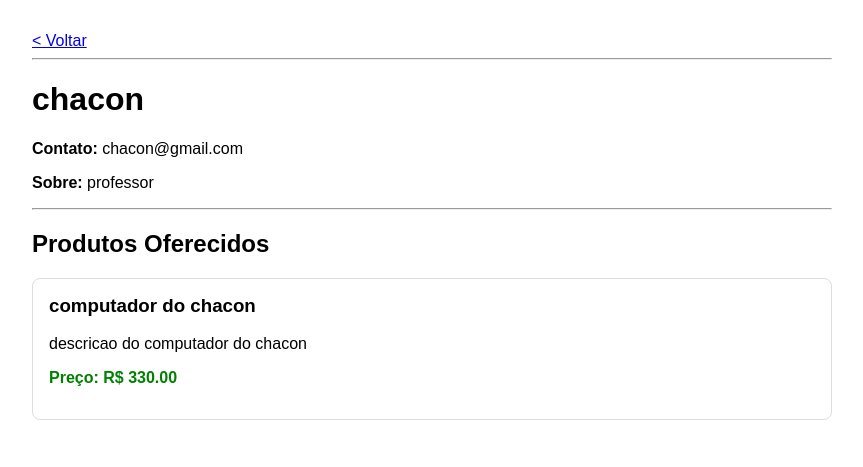
After one commit to jm-236/trabalho-ES, a Django app: page /expositor/1/ in a window 1280 px wide. The commit adds this page. Shown: the top 467 px of the page, without its empty margins (208-1071 px from the left). Run offline with Django 5.2, Linux system fonts and the light colour scheme; data comes from the database, SQL or seed files in the repository.

Commit message:
feat: telas de detalhes de produtos e expositores

```diff
--- /dev/null
+++ b/sistema_de_gestao_de_feiras/core/templates/core/detalhes_expositor.html
@@ -0,0 +1,37 @@
+<!DOCTYPE html>
+<html lang="pt-br">
+<head>
+    <meta charset="UTF-8">
+    <title>Detalhes de {{ expositor.nome }}</title>
+    <style>
+        body { font-family: sans-serif; padding: 2em; max-width: 800px; margin: auto; }
+        .produto-card { border: 1px solid #ddd; padding: 1em; margin-bottom: 1em; border-radius: 8px; }
+        .produto-card h3 { margin-top: 0; }
+        .preco { font-weight: bold; color: green; }
+    </style>
+</head>
+<body>
+    <a href="javascript:history.back()">< Voltar</a>
+    <hr>
+
+    <h1>{{ expositor.nome }}</h1>
+    <p><strong>Contato:</strong> {{ expositor.contato }}</p>
+    <p><strong>Sobre:</strong> {{ expositor.descricao }}</p>
+
+    <hr>
+
+    <h2>Produtos Oferecidos</h2>
+    {% if produtos %}
+        {% for produto in produtos %}
+            <div class="produto-card">
+                <h3>{{ produto.nome }}</h3>
+                <p>{{ produto.descricao }}</p>
+                <p class="preco">Preço: R$ {{ produto.preco|floatformat:2 }}</p>
+            </div>
+        {% endfor %}
+    {% else %}
+        <p>Este expositor ainda não cadastrou produtos.</p>
+    {% endif %}
+
+</body>
+</html>
--- a/sistema_de_gestao_de_feiras/core/templates/core/detalhes_feira.html
+++ b/sistema_de_gestao_de_feiras/core/templates/core/detalhes_feira.html
@@ -24,7 +24,7 @@
     {% if expositores %}
         <ul class="expositor-list">
             {% for expositor in expositores %}
-                <li>{{ expositor.nome }}</li>
+            	<li><a href="{% url 'detalhes_expositor' expositor.id %}">{{ expositor.nome }}</a></li>
             {% endfor %}
         </ul>
     {% else %}
--- a/sistema_de_gestao_de_feiras/core/urls.py
+++ b/sistema_de_gestao_de_feiras/core/urls.py
@@ -7,4 +7,5 @@ urlpatterns = [
     # Quando a URL for vazia (''), chame a view 'pagina_inicial'
     path('', views.pagina_inicial, name='inicio'),
 	path('feira/<int:feira_id>', views.detalhes_feira, name='detalhes_feira'),
+    path('expositor/<int:expositor_id>/', views.detalhes_expositor, name='detalhes_expositor'),
 ]
--- a/sistema_de_gestao_de_feiras/core/views.py
+++ b/sistema_de_gestao_de_feiras/core/views.py
@@ -1,7 +1,7 @@
 # core/views.py
 
 from django.shortcuts import render, get_object_or_404
-from .models import Feira
+from .models import Feira, Expositor
 
 def pagina_inicial(request):
     # 1. Busca os dados do banco
@@ -29,3 +29,19 @@ def detalhes_feira(request, feira_id):
 
     # 3. Retorna a renderização do template com o contexto
     return render(request, 'core/detalhes_feira.html', context)
+
+def detalhes_expositor(request, expositor_id):
+    # 1. Busca o expositor específico pelo seu ID. Se não encontrar, retorna erro 404.
+    expositor = get_object_or_404(Expositor, pk=expositor_id)
+
+    # 2. Busca todos os produtos associados a este expositor.
+    #    Isso funciona por causa do `related_name='produtos'` que definimos no model.
+    lista_de_produtos = expositor.produtos.all()
+
+    # 3. Monta o contexto para enviar ao template.
+    context = {
+        'expositor': expositor,
+        'produtos': lista_de_produtos
+    }
+
+    return render(request, 'core/detalhes_expositor.html', context)
```
